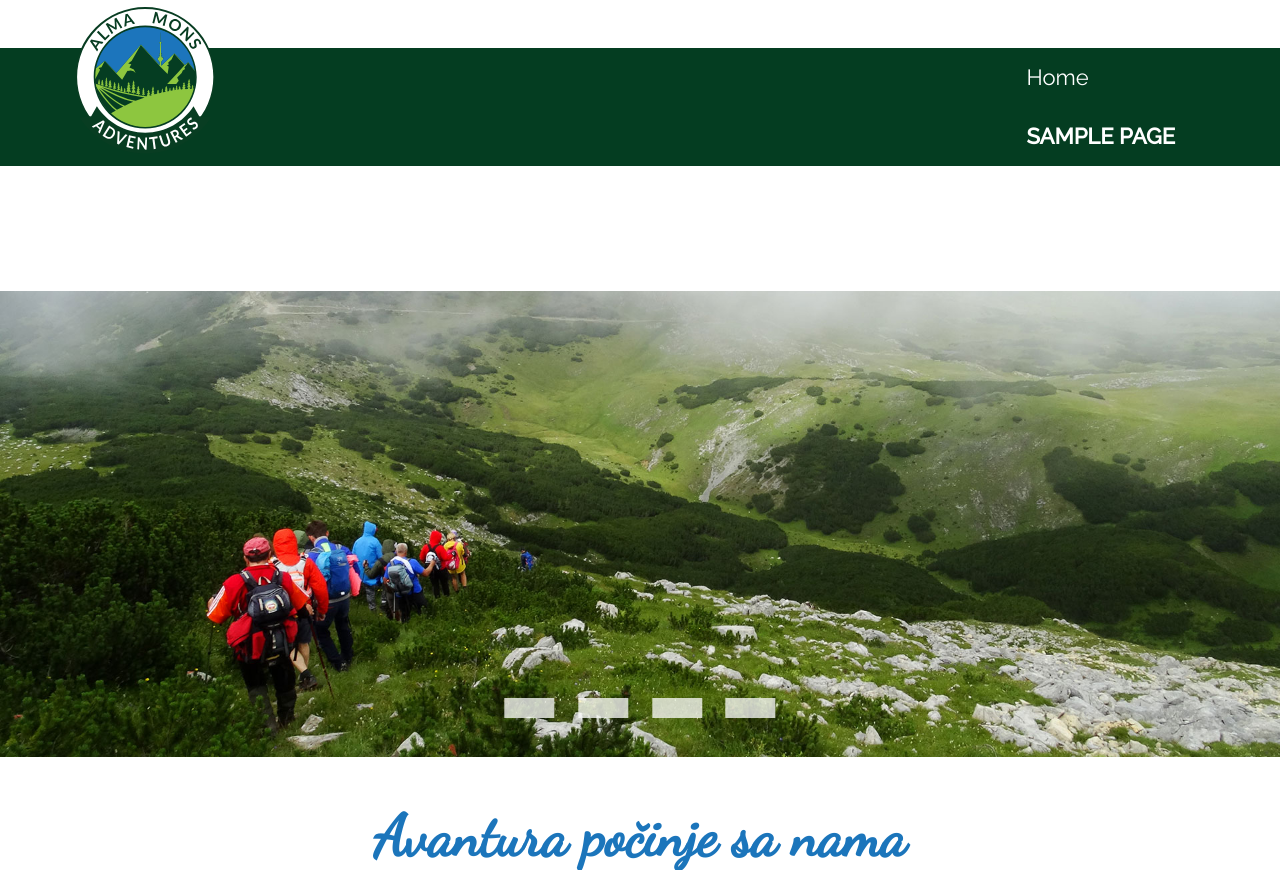
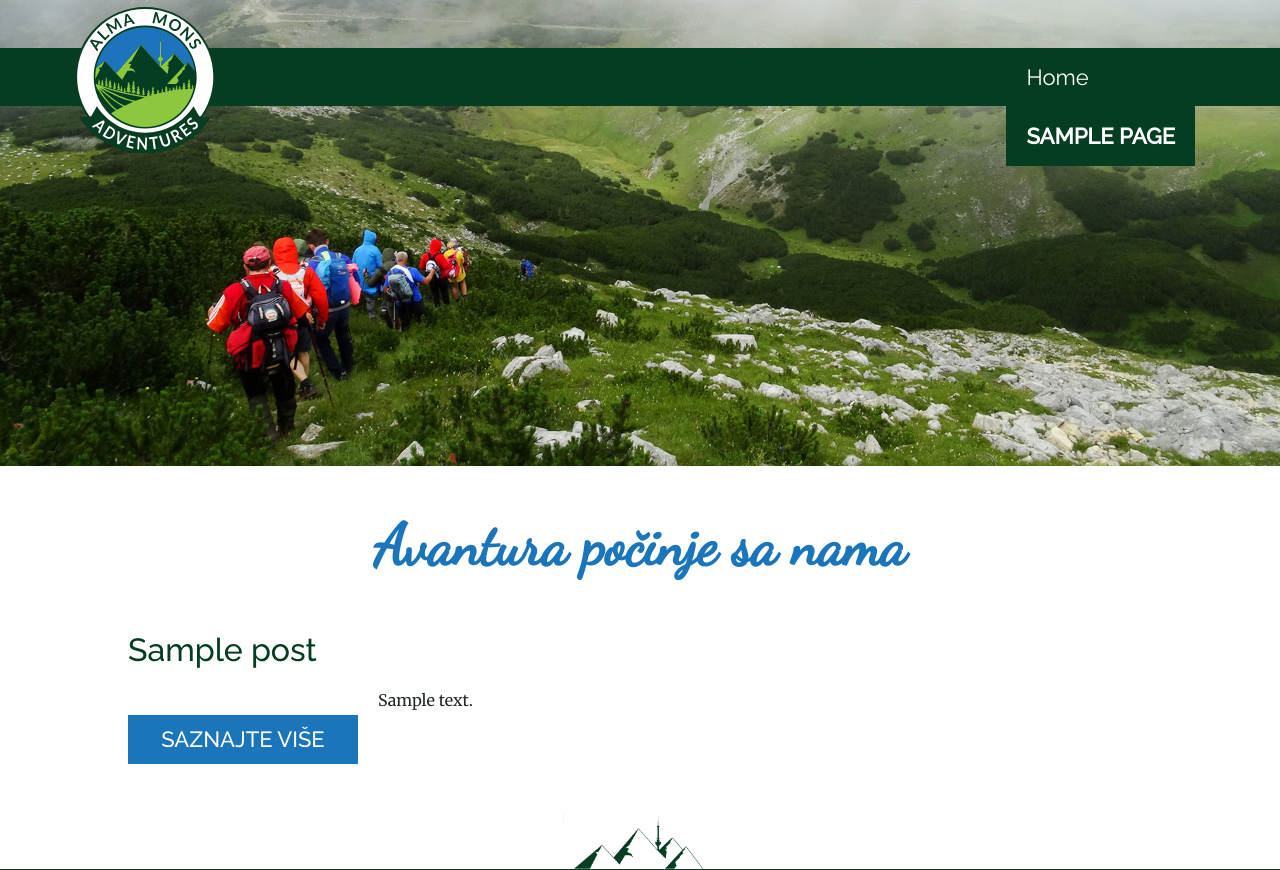
Before and after one commit to gocapuskarevic/almamonsadventures, a WordPress theme: template wp-content/themes/almamons/template-pocetna.php in a window 1280 px wide. Shown: the top 870 px of the page. Run offline with PHP 8.4 and a stand-in for WordPress, Linux system fonts and the light colour scheme; the site name, menu and one post (Sample post) are stand-ins, and other content is empty; some libraries are stand-ins or nearby versions.

Commit message:
Style hero block - one image.

```diff
--- a/wp-content/themes/almamons/css/style.css
+++ b/wp-content/themes/almamons/css/style.css
@@ -52,16 +52,6 @@
 	color: #fff;
 	font-size: 1.2vw;
 	line-height: 4.5vw;
-}
-
-.hero {
-	position: relative;
-	top: 0;
-	left: 0;
-	width: 100%;
-	margin: 0;
-	padding: 0;
-	overflow: hidden;
 }
 
 .navigationslide {
--- a/wp-content/themes/almamons/inc/css/style.css
+++ b/wp-content/themes/almamons/inc/css/style.css
@@ -45,6 +45,10 @@
     }
   }
 }*/
+html, body {
+  overflow-x: hidden;
+}
+
 .logo {
   width: 150px;
   position: absolute;
@@ -71,6 +75,7 @@
 
 header {
   background-color: #043D21;
+  height: 58px;
   margin: 48px 0;
 }
 @media (max-width: 1200px) {
@@ -168,17 +173,15 @@
   font-weight: 400;
   text-transform: none;
 }
-@media (max-width: 1200px) {
-  header .menu-item-has-children .sub-menu li {
-    margin-left: 10px;
-  }
-}
 header .menu-item-has-children .sub-menu li a {
   display: block;
   text-align: left;
+  transition: 0.2s all ease;
 }
-header .menu-item-has-children .sub-menu li a:first-child:hover {
-  background-color: #8DC63F;
+@media (max-width: 1200px) {
+  header .menu-item-has-children .sub-menu li a {
+    margin-left: 10px;
+  }
 }
 @media (max-width: 1200px) {
   header .menu-item-has-children .sub-menu li a:first-child:after {
@@ -207,8 +210,15 @@
 }
 
 .hero {
-  margin-top: 125px;
+  margin-top: -155px;
+  position: relative;
   z-index: -5;
+  min-height: 300px;
+}
+.hero img {
+  object-fit: cover;
+  min-height: 300px;
+  width: 100%;
 }
 
 .avantura {
--- a/wp-content/themes/almamons/template-pocetna.php
+++ b/wp-content/themes/almamons/template-pocetna.php
@@ -7,34 +7,9 @@
 
 	<div class="hero">
 		<div class="slides">
-			<input type="radio" name="r" id="r1" checked>
-			<input type="radio" name="r" id="r2">
-			<input type="radio" name="r" id="r3">
-			<input type="radio" name="r" id="r4">
 			<div class="slide s1">
 				<img src="<?php bloginfo('template_directory'); ?>/img/slide1.jpg">
 			</div>
-
-			<div class="slide">
-				<img src="<?php bloginfo('template_directory'); ?>/img/slide2.jpg">
-			</div>
-
-
-			<div class="slide">
-				<img src="<?php bloginfo('template_directory'); ?>/img/slide3.jpg">
-			</div>
-
-
-			<div class="slide">
-				<img src="<?php bloginfo('template_directory'); ?>/img/slide4.jpg">
-			</div>
-
-		</div>
-		<div class="navigationslide">
-			<label for="r1" class="bar"></label>
-			<label for="r2" class="bar"></label>
-			<label for="r3" class="bar"></label>
-			<label for="r4" class="bar"></label>
 		</div>
 	</div>
 
```
Also changed, not shown: wp-content/themes/almamons/inc/sass/components/_header.scss (+16 -8 lines).
